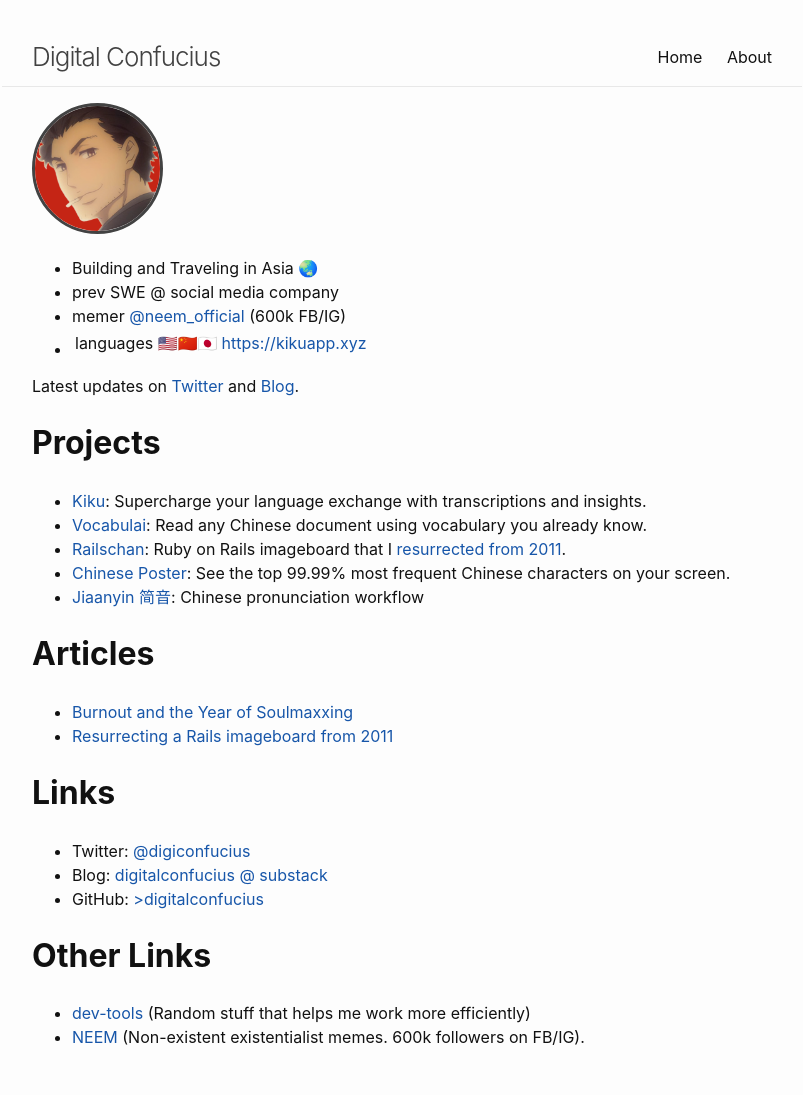
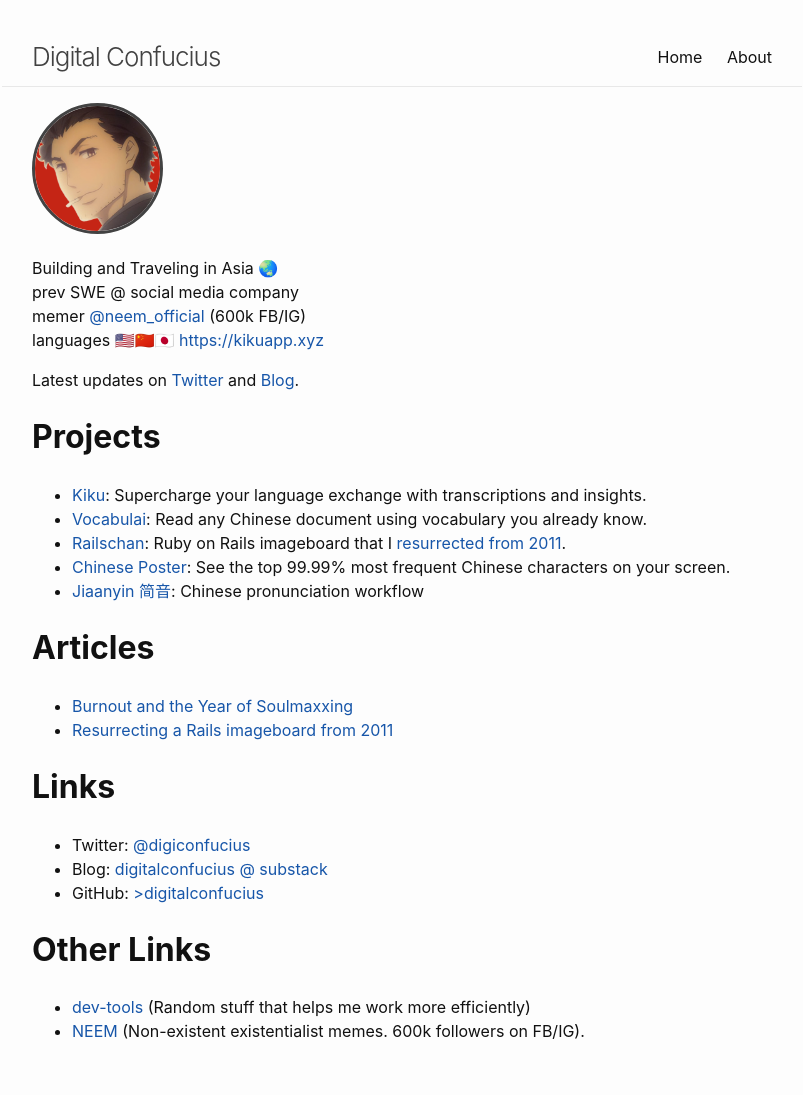
Before and after one commit to digitalconfucius/digitalconfucius.github.io, a Jekyll site: the page built from index.markdown, in a window 1280 px wide. Shown: the whole page, without its empty margins (238-1041 px from the left). Built offline with Jekyll 4.4.1, drawn with Linux system fonts in a browser that asks for light colours.

```diff
--- a/index.markdown
+++ b/index.markdown
@@ -6,10 +6,10 @@ layout: home
 
 <img src="{{ '/assets/images/profile.png' | relative_url }}" alt="Profile Image" class="profile-image" width="125" />
 
-- Building and Traveling in Asia 🌏
-- prev SWE @ social media company
-- memer [@neem_official](https://www.instagram.com/neem_official/) (600k FB/IG)
-- languages  🇺🇸🇨🇳🇯🇵 | [https://kikuapp.xyz](http://kikuapp.xyz)
+Building and Traveling in Asia 🌏  \
+prev SWE @ social media company  \
+memer [@neem_official](https://www.instagram.com/neem_official/) (600k FB/IG) \
+languages  🇺🇸🇨🇳🇯🇵  [https://kikuapp.xyz](http://kikuapp.xyz)
 
 Latest updates on [Twitter](https://twitter.com/digiconfucius) and [Blog](https://digitalconfucius.substack.com/).
 
```
